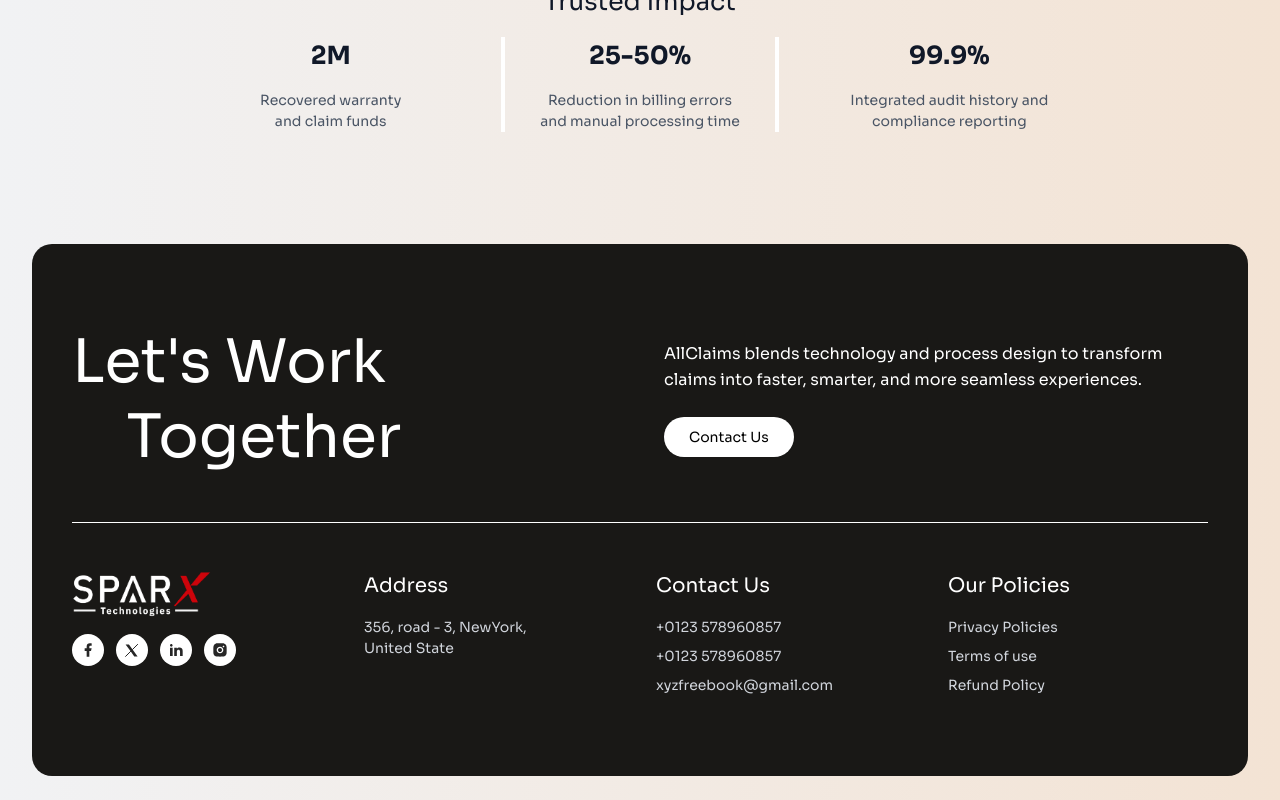
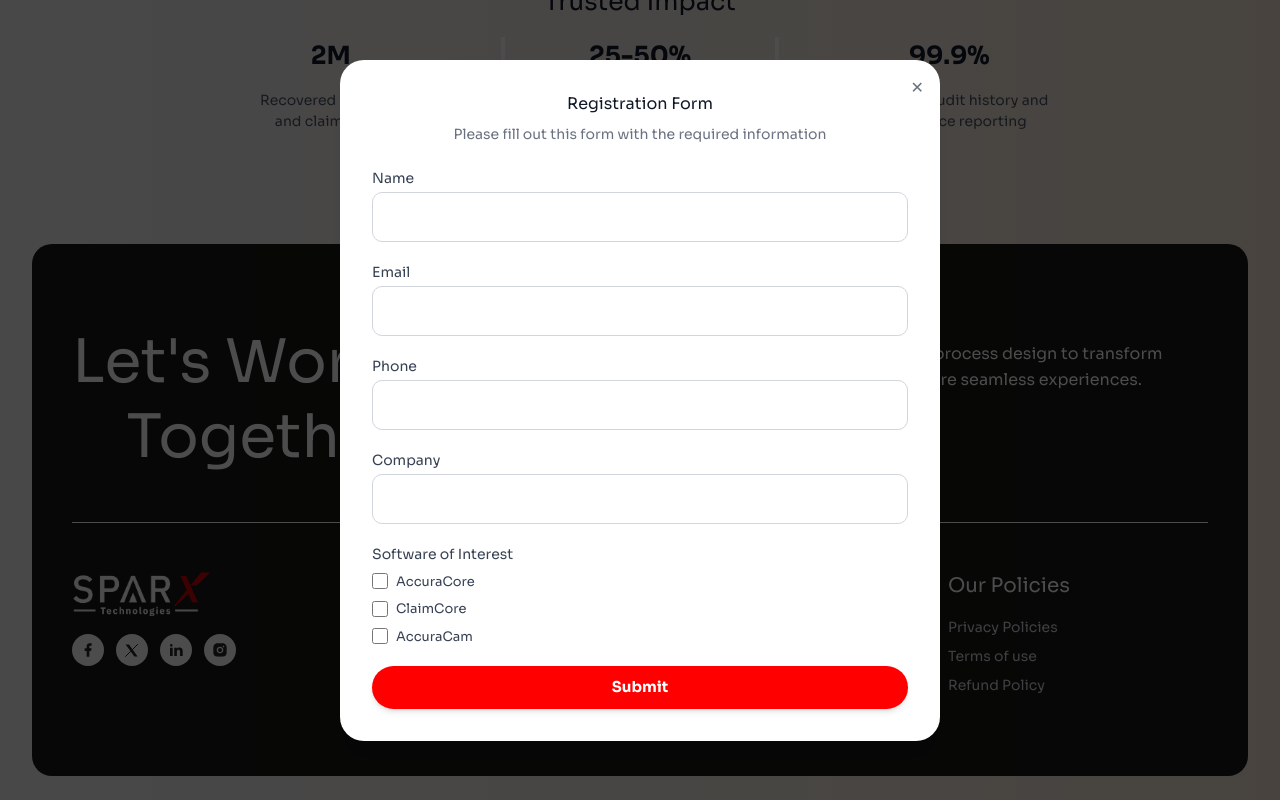
Before and after one commit to haris386/sparX, a Next.js app: page / in a window 1280 px wide. Both pictures are taken after a click on the button "Contact Us". Shown: the part 4487-5287 px from the top of the page. Built offline with nearby package versions, Linux system fonts and the light colour scheme.

Commit message:
Changes 1

```diff
--- a/components/Footer.jsx
+++ b/components/Footer.jsx
@@ -1,6 +1,11 @@
+"use client";
+
+import { useState } from "react";
 import { Button } from "@/components/ui/button";
 
 export default function Footer() {
+  const [isOpen, setIsOpen] = useState(false);
+
   return (
     <footer
       className="py-2 px-4"
@@ -39,10 +44,12 @@
             </p>
             <div>
               <Button
+                onClick={() => setIsOpen(true)}
                 className="text-black rounded-full text-sm flex items-center"
                 style={{
                   backgroundColor: "white",
                   padding: "20px 25px",
+                  cursor:"pointer"
                 }}
               >
                 Contact Us
@@ -53,6 +60,7 @@
 
         <div className="border-t border-white mb-12"></div>
 
+        {/* Footer Columns */}
         <div className="grid grid-cols-1 md:grid-cols-2 lg:grid-cols-4 gap-8">
           {/* Logo Column */}
           <div className="space-y-4">
@@ -103,8 +111,8 @@
 
           {/* Address Column */}
           <div className="space-y-4">
-            <h3 className="text-white" style={{fontSize:"20px"}}>Address</h3>
-            <p className="text-gray-300" style={{fontSize:"14px"}}>
+            <h3 className="text-white" style={{ fontSize: "20px" }}>Address</h3>
+            <p className="text-gray-300" style={{ fontSize: "14px" }}>
               356, road - 3, NewYork,
               <br />
               United State
@@ -113,31 +121,170 @@
 
           {/* Contact Us Column */}
           <div className="space-y-4">
-            <h3 className="text-white" style={{fontSize:"20px"}}>Contact Us</h3>
+            <h3 className="text-white" style={{ fontSize: "20px" }}>Contact Us</h3>
             <div className="space-y-2">
-              <p className="text-gray-300" style={{fontSize:"14px"}}>+0123 578960857</p>
-              <p className="text-gray-300" style={{fontSize:"14px"}}>+0123 578960857</p>
-              <p className="text-gray-300" style={{fontSize:"14px"}}>xyzfreebook@gmail.com</p>
+              <p className="text-gray-300" style={{ fontSize: "14px" }}>+0123 578960857</p>
+              <p className="text-gray-300" style={{ fontSize: "14px" }}>+0123 578960857</p>
+              <p className="text-gray-300" style={{ fontSize: "14px" }}>xyzfreebook@gmail.com</p>
             </div>
           </div>
 
           {/* Our Policies Column */}
           <div className="space-y-4">
-            <h3 className="text-white" style={{fontSize:"20px"}}>Our Policies</h3>
+            <h3 className="text-white" style={{ fontSize: "20px" }}>Our Policies</h3>
             <div className="space-y-2">
-              <p className="text-gray-300 hover:text-white cursor-pointer" style={{fontSize:"14px"}}>
+              <p className="text-gray-300 hover:text-white cursor-pointer" style={{ fontSize: "14px" }}>
                 Privacy Policies
               </p>
-              <p className="text-gray-300 hover:text-white cursor-pointer" style={{fontSize:"14px"}}>
+              <p className="text-gray-300 hover:text-white cursor-pointer" style={{ fontSize: "14px" }}>
                 Terms of use
               </p>
-              <p className="text-gray-300 hover:text-white cursor-pointer" style={{fontSize:"14px"}}>
+              <p className="text-gray-300 hover:text-white cursor-pointer" style={{ fontSize: "14px" }}>
                 Refund Policy
               </p>
             </div>
           </div>
         </div>
       </div>
+
+      {/* Popup Modal */}
+      {isOpen && (
+        <div className="fixed inset-0 bg-black/70 flex items-center justify-center z-50">
+          <div className="bg-white rounded-3xl p-6 lg:p-8 shadow-xl w-[90%] max-w-[600px] max-h-[90vh] overflow-y-auto relative">
+            {/* Close Button */}
+            <button
+              onClick={() => setIsOpen(false)}
+              className="absolute top-4 right-4 text-gray-500 hover:text-gray-800"
+            >
+              ✕
+            </button>
+
+            <h3 className="text-md lg:text-md text-center text-gray-900 mb-2">
+              Registration Form
+            </h3>
+            <p className="text-gray-500 text-sm mb-6 text-center">
+              Please fill out this form with the required information
+            </p>
+
+            <form
+              action="https://formspree.io/f/mnnbqejn"
+              method="POST"
+              className="space-y-5"
+            >
+              {/* Name */}
+              <div>
+                <label
+                  htmlFor="name"
+                  className="block text-sm font-medium text-gray-700 mb-1"
+                >
+                  Name
+                </label>
+                <input
+                  id="name"
+                  name="name"
+                  type="text"
+                  required
+                  className="w-full px-4 py-3 rounded-lg border border-gray-300 focus:outline-none focus:ring-2 focus:ring-red-500"
+                />
+              </div>
+
+              {/* Email */}
+              <div>
+                <label
+                  htmlFor="email"
+                  className="block text-sm font-medium text-gray-700 mb-1"
+                >
+                  Email
+                </label>
+                <input
+                  id="email"
+                  name="email"
+                  type="email"
+                  required
+                  className="w-full px-4 py-3 rounded-lg border border-gray-300 focus:outline-none focus:ring-2 focus:ring-red-500"
+                />
+              </div>
+
+              {/* Phone */}
+              <div>
+                <label
+                  htmlFor="phone"
+                  className="block text-sm font-medium text-gray-700 mb-1"
+                >
+                  Phone
+                </label>
+                <input
+                  id="phone"
+                  name="phone"
+                  type="tel"
+                  className="w-full px-4 py-3 rounded-lg border border-gray-300 focus:outline-none focus:ring-2 focus:ring-red-500"
+                />
+              </div>
+
+              {/* Company */}
+              <div>
+                <label
+                  htmlFor="company"
+                  className="block text-sm font-medium text-gray-700 mb-1"
+                >
+                  Company
+                </label>
+                <input
+                  id="company"
+                  name="company"
+                  type="text"
+                  className="w-full px-4 py-3 rounded-lg border border-gray-300 focus:outline-none focus:ring-2 focus:ring-red-500"
+                />
+              </div>
+
+              {/* Software of Interest */}
+              <div>
+                <p className="text-sm font-medium text-gray-700 mb-2">
+                  Software of Interest
+                </p>
+                <div className="space-y-2">
+                  <label className="flex items-center">
+                    <input
+                      type="checkbox"
+                      name="software"
+                      value="AccuraCore"
+                      className="h-4 w-4 text-red-500 border-gray-300 rounded"
+                    />
+                    <span className="ml-2 text-gray-700" style={{ fontSize: '13px' }}>AccuraCore</span>
+                  </label>
+                  <label className="flex items-center">
+                    <input
+                      type="checkbox"
+                      name="software"
+                      value="ClaimCore"
+                      className="h-4 w-4 text-red-500 border-gray-300 rounded"
+                    />
+                    <span className="ml-2 text-gray-700" style={{ fontSize: '13px' }}>ClaimCore</span>
+                  </label>
+                  <label className="flex items-center">
+                    <input
+                      type="checkbox"
+                      name="software"
+                      value="AccuraCam"
+                      className="h-4 w-4 text-red-500 border-gray-300 rounded"
+                    />
+                    <span className="ml-2 text-gray-700" style={{ fontSize: '13px' }}>AccuraCam</span>
+                  </label>
+                </div>
+              </div>
+
+              {/* Submit */}
+              <button
+                type="submit"
+                className="w-full text-white font-bold py-3 rounded-full transition-colors duration-300 shadow-md"
+                style={{ backgroundColor: "red", padding: "10px 15px", cursor: "pointer", fontSize: "15px" }}
+              >
+                Submit
+              </button>
+            </form>
+          </div>
+        </div>
+      )}
     </footer>
   );
 }
```
